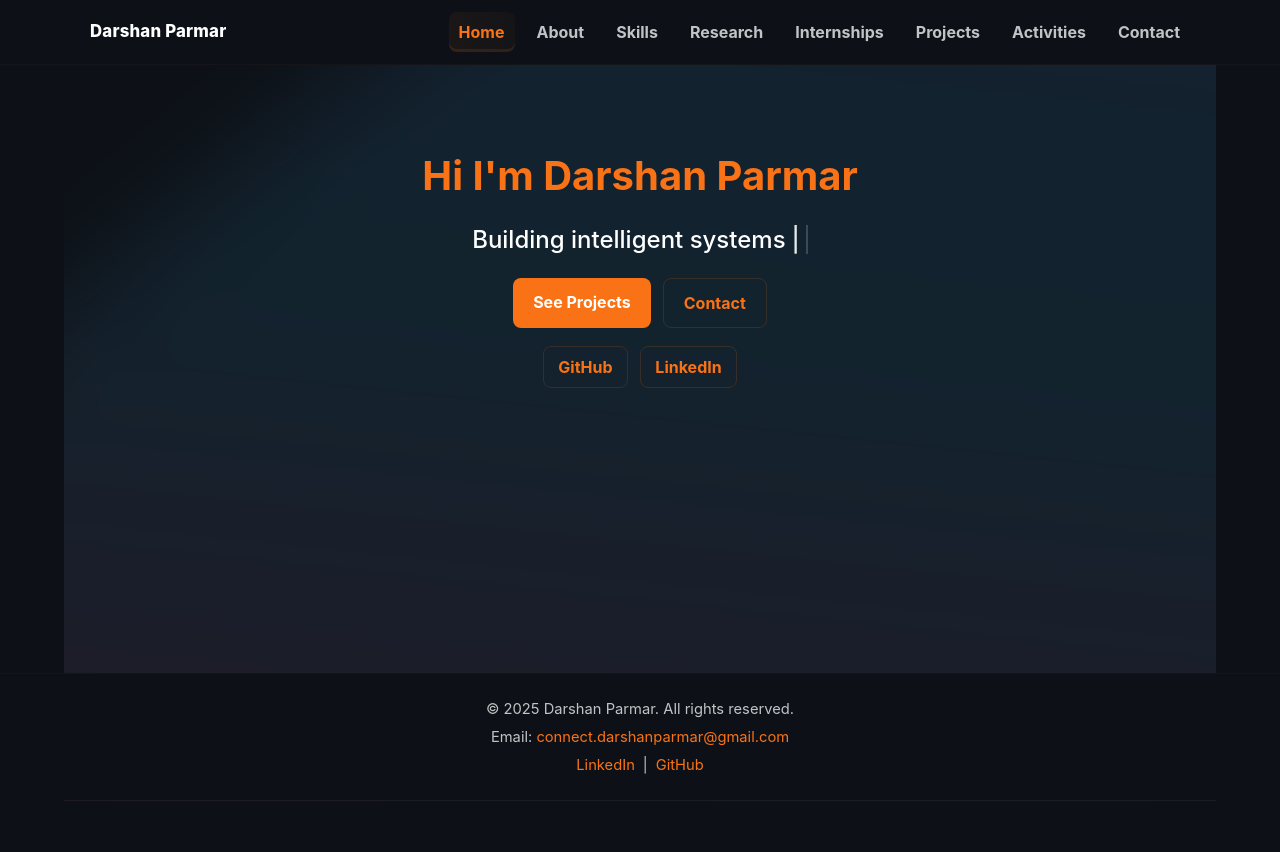
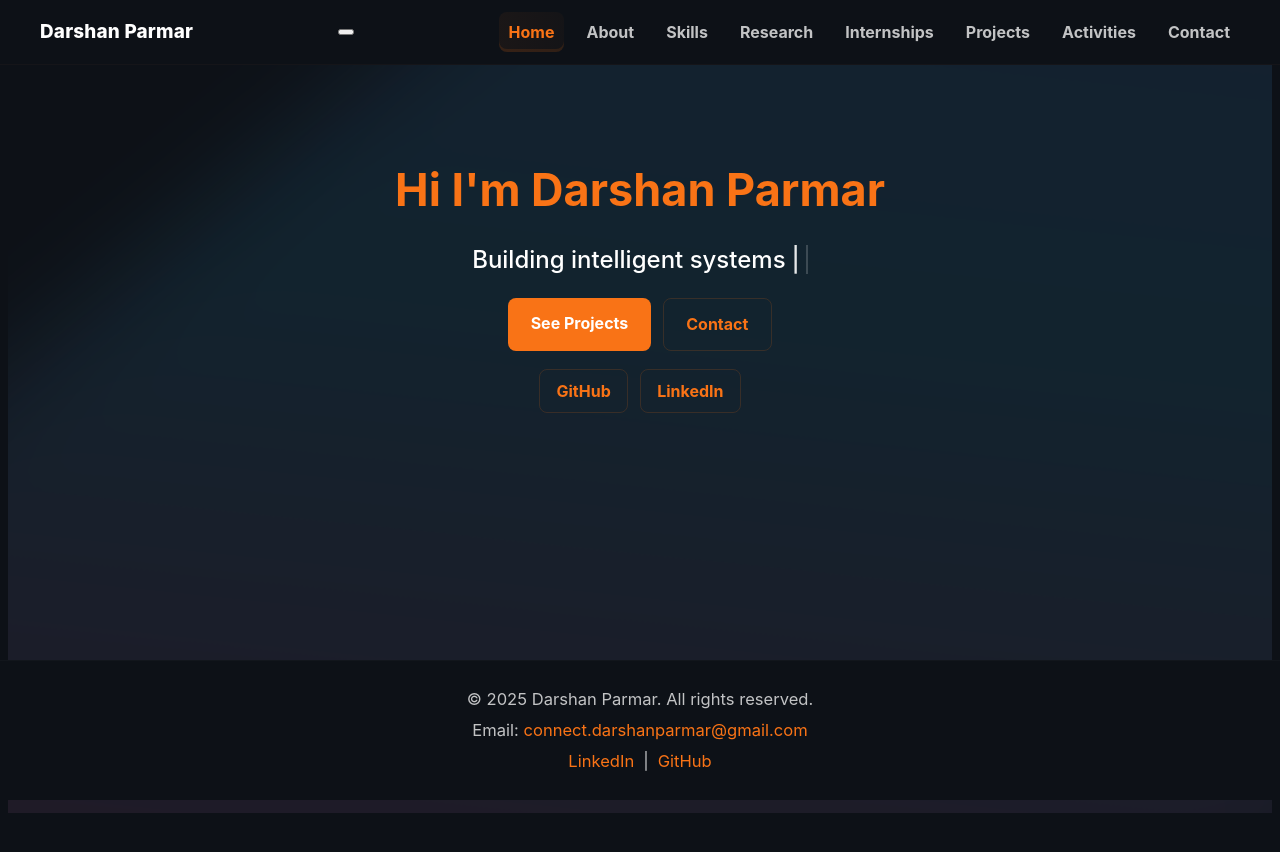
Before and after one commit to ParmarDarshan29/ParmarDarshan29.github.io, a React (Create React App) app in the folder portfolio/: page / in a window 1280 px wide. Shown: the top 852 px of the page. Built offline with nearby package versions, Linux system fonts and the light colour scheme.

Commit message:
update site

```diff
--- a/portfolio/src/components/Header.jsx
+++ b/portfolio/src/components/Header.jsx
@@ -1,25 +1,36 @@
-import React from 'react';
+import React, { useState } from 'react';
 import { NavLink } from 'react-router-dom';
 
 export default function Header() {
+  const [open, setOpen] = useState(false);
   const active = ({ isActive }) => (isActive ? 'nav-link active' : 'nav-link');
+
+  const handleLinkClick = () => { if (open) setOpen(false); };
 
   return (
     <header className="site-header" role="banner">
       <div className="container header-inner">
         <NavLink to="/" className="logo">Darshan Parmar</NavLink>
 
-        <nav className="nav" role="navigation" aria-label="Main navigation">
-          <NavLink to="/" className={active} end>Home</NavLink>
-          <NavLink to="/about" className={active}>About</NavLink>
-          <NavLink to="/skills" className={active}>Skills</NavLink>
-          <NavLink to="/research" className={active}>Research</NavLink>
-          <NavLink to="/internships" className={active}>Internships</NavLink>
-          <NavLink to="/projects" className={active}>Projects</NavLink>
-          <NavLink to="/activities" className={active}>Activities</NavLink>
-          <NavLink to="/contact" className={active}>Contact</NavLink>
+        {/* mobile nav toggle */}
+        <button
+          className="nav-toggle"
+          aria-label={open ? 'Close menu' : 'Open menu'}
+          aria-expanded={open}
+          onClick={() => setOpen(v => !v)}
+        >
+          <span className="hamburger" aria-hidden="true" />
+        </button>
 
-          {/* admin removed */}
+        <nav className={`nav ${open ? 'open' : ''}`} role="navigation" aria-label="Main navigation">
+          <NavLink to="/" className={active} end onClick={handleLinkClick}>Home</NavLink>
+          <NavLink to="/about" className={active} onClick={handleLinkClick}>About</NavLink>
+          <NavLink to="/skills" className={active} onClick={handleLinkClick}>Skills</NavLink>
+          <NavLink to="/research" className={active} onClick={handleLinkClick}>Research</NavLink>
+          <NavLink to="/internships" className={active} onClick={handleLinkClick}>Internships</NavLink>
+          <NavLink to="/projects" className={active} onClick={handleLinkClick}>Projects</NavLink>
+          <NavLink to="/activities" className={active} onClick={handleLinkClick}>Activities</NavLink>
+          <NavLink to="/contact" className={active} onClick={handleLinkClick}>Contact</NavLink>
         </nav>
       </div>
     </header>
--- a/portfolio/src/index.css
+++ b/portfolio/src/index.css
@@ -50,6 +50,28 @@ body {
   gap: 12px;
   align-items:center;
   flex-wrap:wrap;
+
+/* hamburger / mobile nav toggle */
+.nav-toggle {
+  display: none; /* shown on small screens via media query */
+  background: transparent;
+  border: 0;
+  cursor: pointer;
+  padding: 8px;
+  border-radius: 6px;
+}
+.nav-toggle:focus { outline: 2px solid rgba(0,0,0,0.12); }
+.nav-toggle .bar {
+  display: block;
+  width: 22px;
+  height: 2px;
+  background: currentColor;
+  margin: 4px 0;
+  transition: transform 220ms ease, opacity 200ms ease;
+}
+.nav.open + .nav-toggle .bar:nth-child(1) { transform: translateY(6px) rotate(45deg); }
+.nav.open + .nav-toggle .bar:nth-child(2) { opacity: 0; }
+.nav.open + .nav-toggle .bar:nth-child(3) { transform: translateY(-6px) rotate(-45deg); }
 }
 /* nav link base */
 .nav-link {
@@ -76,9 +98,9 @@ body {
 }
 
 /* page utilities */
-html { font-size: clamp(14px, 1.35vw, 16px); }
-.page { min-height: 80vh; padding: clamp(12px, 2vw, 32px); animation: fadeIn 0.9s ease; }
-.container { width: min(1100px, 94%); margin: 0 auto; }
+html { font-size: clamp(13px, 2.4vw, 18px); }
+.page { min-height: 80vh; padding: clamp(10px, 2.5vw, 36px); animation: fadeIn 0.9s ease; }
+.container { width: min(1200px, 94%); margin: 0 auto; }
 /* ensure main has bottom padding so fixed footer doesn't overlap content */
 main { padding-bottom: 92px; }
 
@@ -154,12 +176,19 @@ main { padding-bottom: 92px; }
 
 .poster-hero {
   width: 100%;
-  max-height: 60vh;
+  max-height: 85vh; /* increase so poster is much larger and readable */
   height: auto;
   object-fit: contain;
   display: block;
   border-radius: 8px;
   box-shadow: 0 10px 30px rgba(0,0,0,0.45);
+}
+
+/* make poster visually full-bleed inside the card (negate card padding) */
+.card > .poster-hero {
+  margin: -24px -24px 12px -24px; /* match research hero full-bleed style */
+  width: calc(100% + 48px);
+  border-radius: 0 0 10px 10px;
 }
 
 /* Slightly larger heading for the poster section */
@@ -230,7 +259,20 @@ main { padding-bottom: 92px; }
   .page-title { font-size: 1.6rem; }
   .lead { font-size: 0.98rem; }
   .project-card { padding: 10px; }
-  .poster-hero { max-height: 45vh; }
+  .poster-hero { max-height: 70vh; }
+}
+
+/* Mobile nav behavior and hamburger visibility */
+@media (max-width: 900px) {
+  .nav-toggle { display: inline-block; }
+  .nav { display: none; }
+  .nav.open { display: flex; flex-direction: column; gap: 0.75rem; background: var(--card-bg, #fff); padding: 10px; margin-top: 8px; border-radius: 8px; box-shadow: 0 6px 18px rgba(0,0,0,0.06); }
+  header .nav.open a { padding: 8px 12px; }
+}
+
+@media (max-width: 480px) {
+  .nav.open { padding: 8px; gap: 0.6rem; }
+  .page { padding: clamp(10px, 4vw, 20px); }
 }
 
 /* Skills grid and LED fill hover effect */
```
Also changed, not shown: 11 other files (tests, documents, lock files or other folders).
